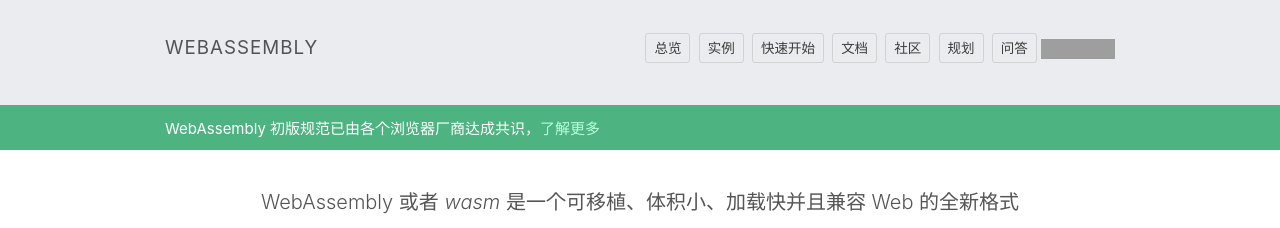
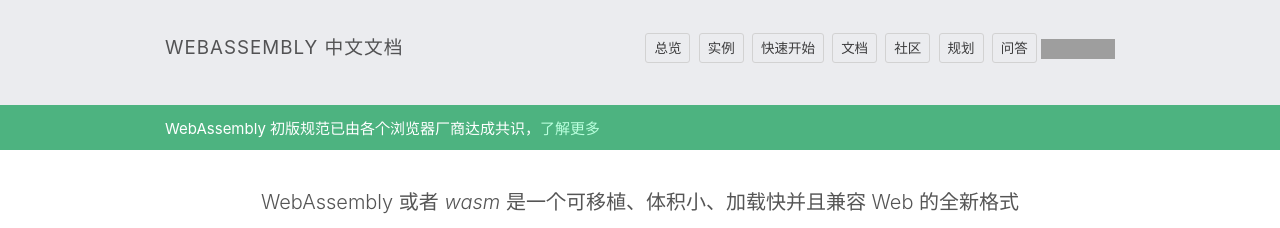
Before and after one commit to int64ago/wasm-cn, a Jekyll site: the page built from index.md, in a window 1280 px wide. Shown: the top 228 px of the page. Built offline with Jekyll 4.4.1, drawn with Linux system fonts in a browser that asks for light colours; grey boxes are pictures that could not be loaded.

Commit message:
feat: update title

```diff
--- a/_includes/header.html
+++ b/_includes/header.html
@@ -14,7 +14,7 @@
   <header class="page-section-spacious">
     <div class="container">
     <div class="site-logo">
-      <h1 class="title">WebAssembly</h1>
+      <h1 class="title">WebAssembly 中文文档</h1>
     </div>
     <nav class="site-nav">
       <a class="site-nav-item btn" href="/">总览</a>
```
